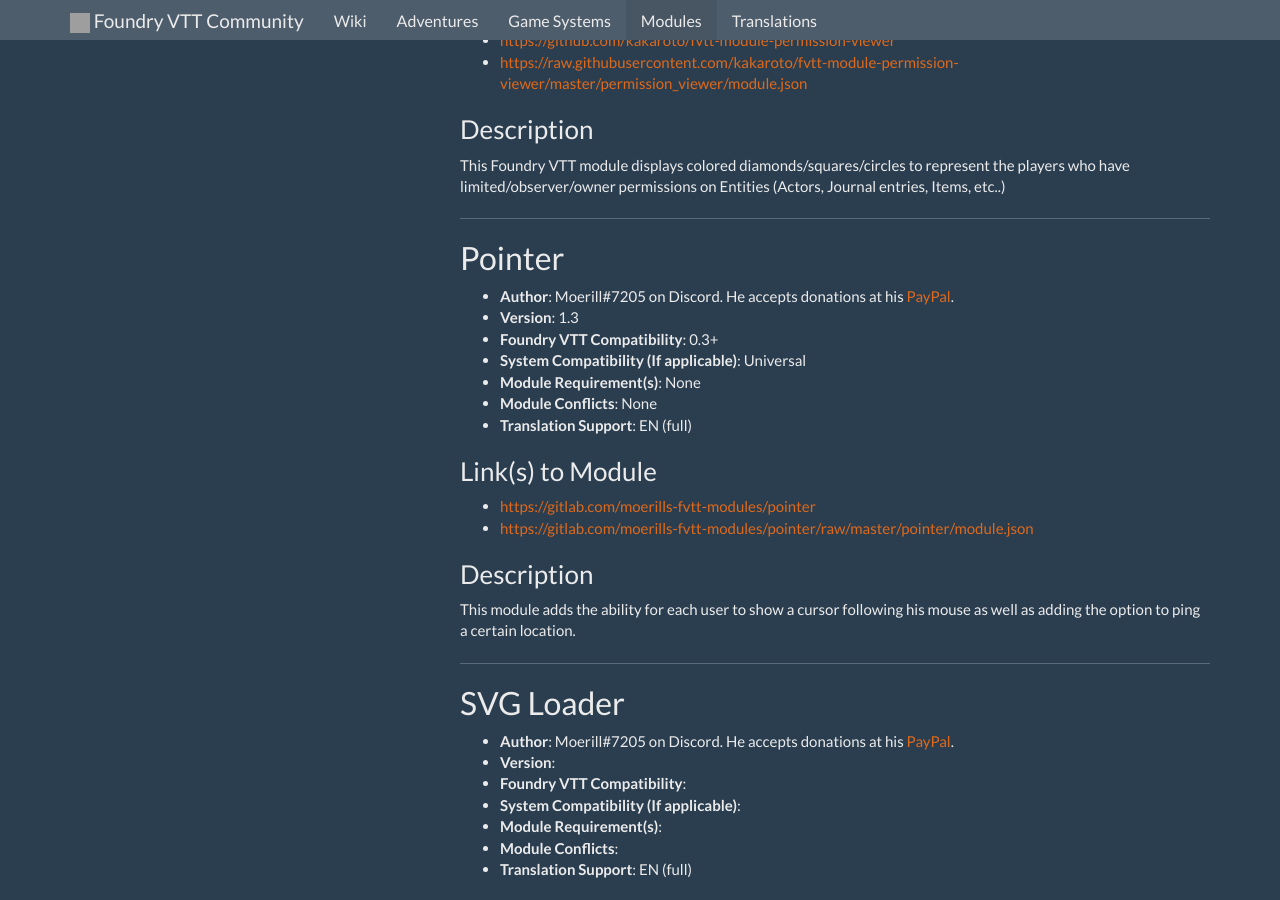
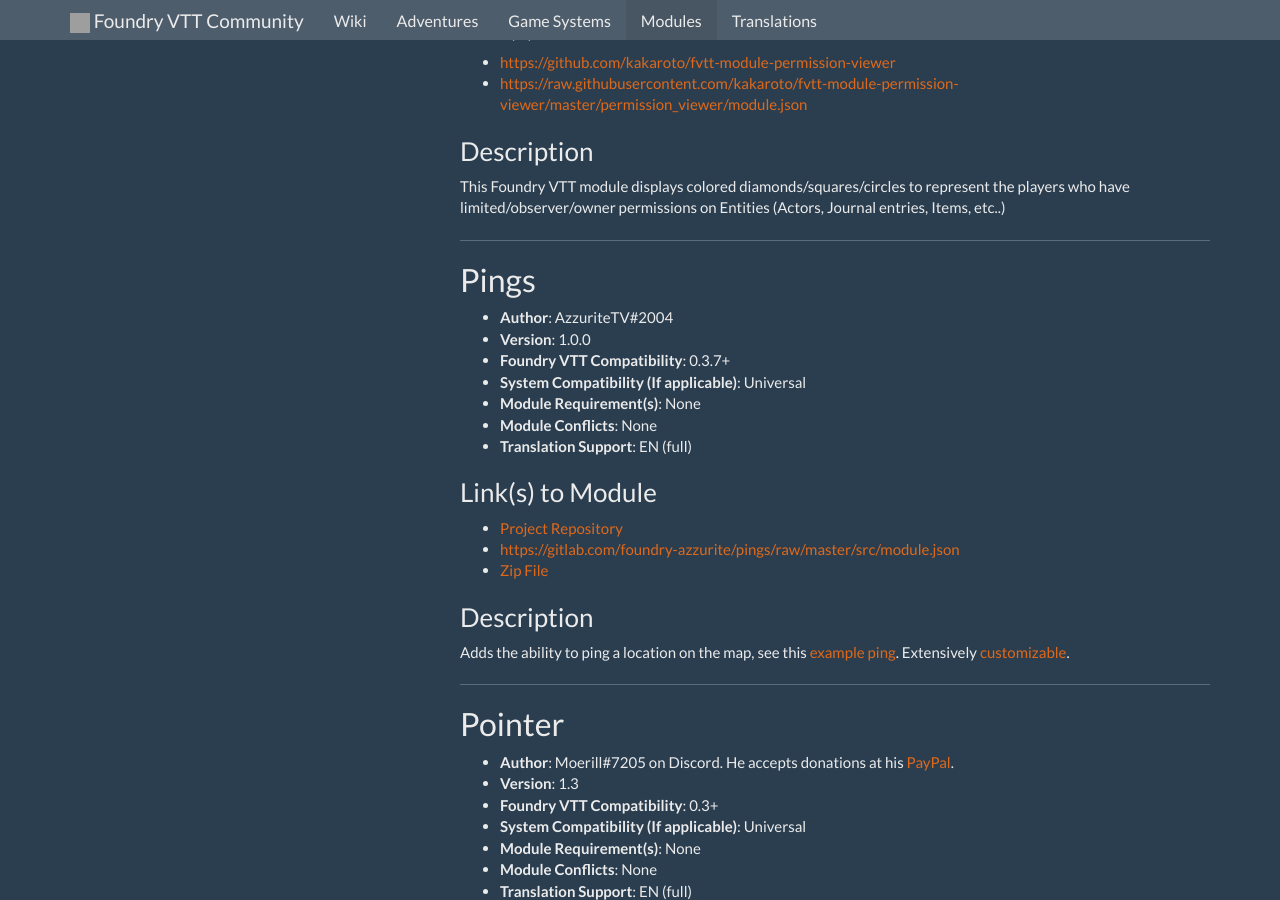
Before and after one commit to foundry-vtt-community/foundry-vtt-community.github.io, a Jekyll site: the page built from _docs/Community-Modules.md, in a window 1280 px wide and 900 px high, scrolled down 11748 px. Built offline with Jekyll 4.4.1, drawn with Linux system fonts in a browser that asks for light colours; nearby versions of some CDN libraries; comment, search, counter and statistics services are not loaded; grey boxes are pictures that could not be loaded.

Commit message:
Update Wiki Content (Automatic)

```diff
--- a/_docs/Community-Modules.md
+++ b/_docs/Community-Modules.md
@@ -25,6 +25,7 @@
       * [No Token Animations](#no-token-animations)
       * [Patches by trdischat](#patches-by-trdischat)
       * [Permission Viewer](#permission-viewer)
+      * [Pings](#pings)
       * [Pointer](#pointer)
       * [SVG Loader](#svg-loader)
       * [Tiles Browser](#tiles-browser)
@@ -516,6 +517,27 @@
 
 ### Description
 This Foundry VTT module displays colored diamonds/squares/circles to represent the players who have limited/observer/owner permissions on Entities (Actors, Journal entries, Items, etc..)
+
+---
+
+## Pings
+
+* **Author**: AzzuriteTV#2004
+* **Version**: 1.0.0
+* **Foundry VTT Compatibility**: 0.3.7+
+* **System Compatibility (If applicable)**: Universal
+* **Module Requirement(s)**: None
+* **Module Conflicts**: None
+* **Translation Support**: EN (full)
+
+### Link(s) to Module
+* [Project Repository](https://gitlab.com/foundry-azzurite/pings)
+* [https://gitlab.com/foundry-azzurite/pings/raw/master/src/module.json](https://gitlab.com/foundry-azzurite/pings/raw/master/src/module.json)
+* [Zip File](https://gitlab.com/foundry-azzurite/pings/raw/master/dist/pings.zip)
+
+### Description
+
+Adds the ability to ping a location on the map, see this [example ping](https://streamable.com/e48y0). Extensively [customizable](https://i.imgur.com/NwQ6gaU.png).
 
 ---
 
```
